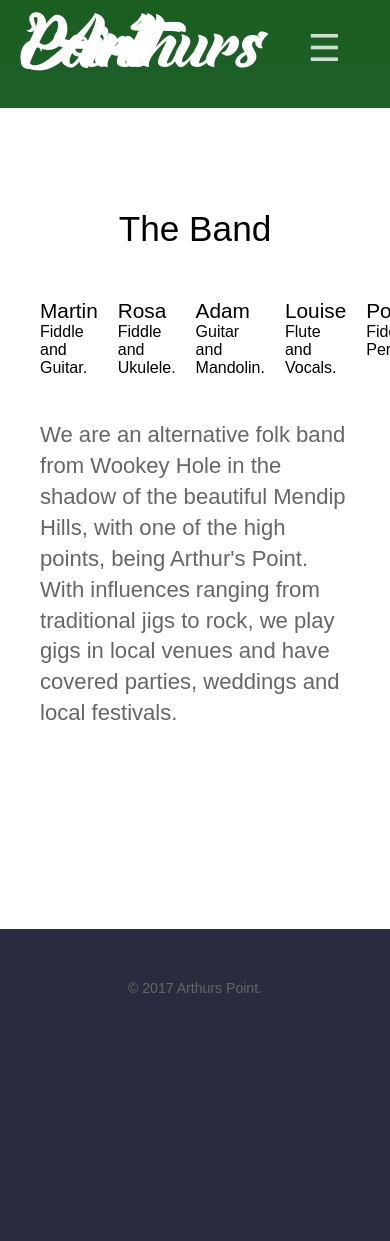
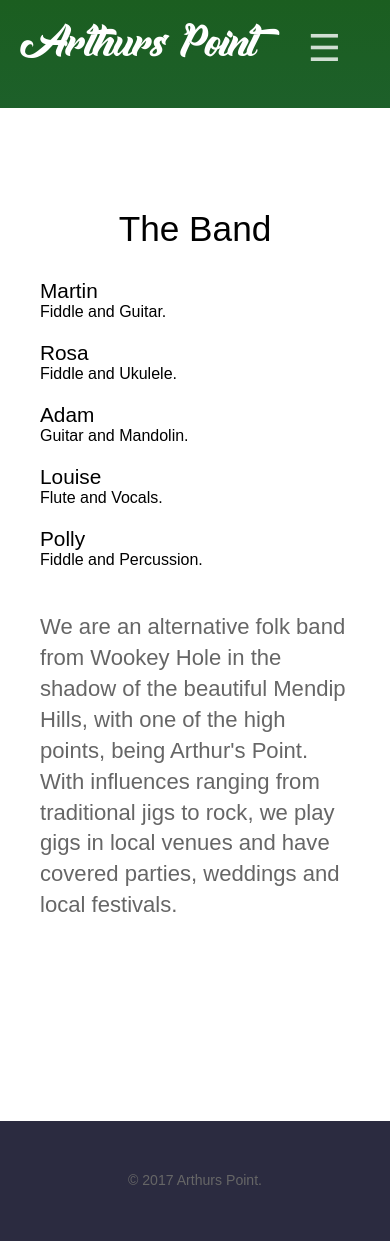
Before and after one commit to arthurspoint/arthurspoint.github.io, a Jekyll site: the page built from about.html, in a window 390 px wide. Built offline with Jekyll 4.4.1, drawn with Linux system fonts in a browser that asks for light colours; before the commit the page ends 1049 px from its top, so only the background shows below that.

Commit message:
Fixed mobile layout

```diff
--- a/_sass/layout.scss
+++ b/_sass/layout.scss
@@ -80,8 +80,8 @@ header {
 	    font-weight: 100;
 
 
-	  	@media #{$tablet} {
-	    	font-size: 80px;
+	  	@media #{$mobile} {
+	    	font-size: 65px;
 			}
 
 			@media #{$desktop} {
--- a/_sass/staff.scss
+++ b/_sass/staff.scss
@@ -22,7 +22,14 @@
 		margin-top: 20px;
 	}
 
+
+	@media #{$mobile} {
+		display: block;
+	}
+
+
 	@media #{$tablet} {
+		display: flex;
 		padding-bottom: 0px;
 	}
 }
```
